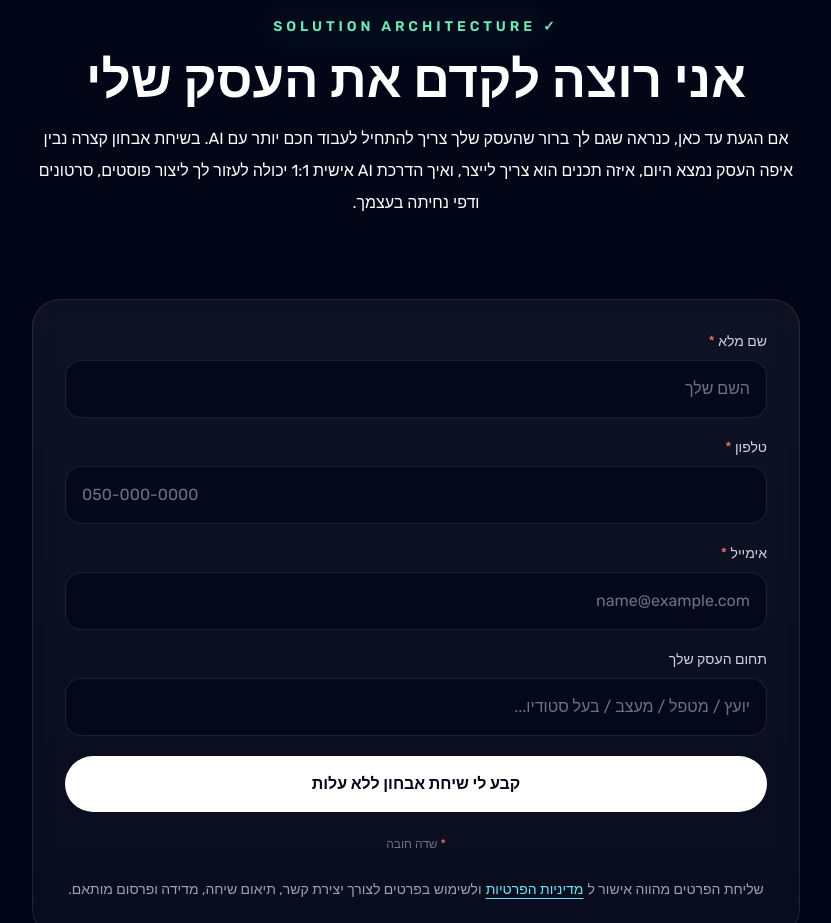
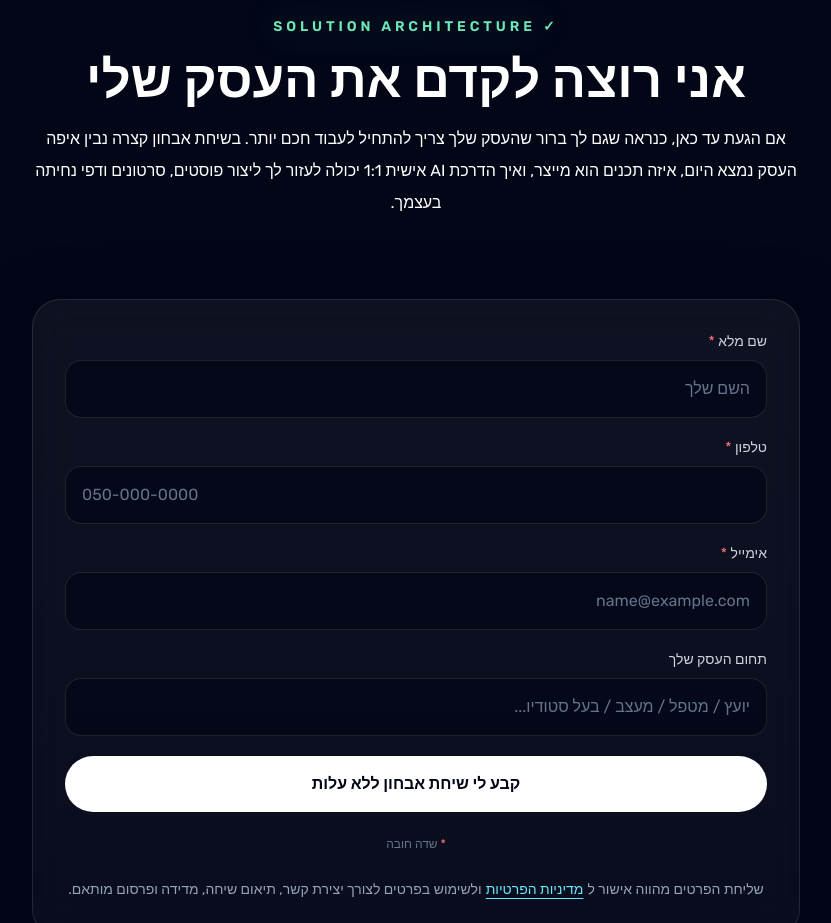
Before and after one commit to MYREMARK/ai, a Next.js app: page / in a window 1280 px wide. Shown: the part 9480-10403 px from the top of the page, without its empty margins (224-1055 px from the left). Built offline with nearby package versions, Linux system fonts and the light colour scheme.

Commit message:
Update landing page copy for AI one on one training

```diff
--- a/app/page.tsx
+++ b/app/page.tsx
@@ -700,9 +700,9 @@ useEffect(() => {
           </BigHeading>
           <p className="mt-4 text-base leading-8 text-white">
 
-        אם הגעת עד כאן, כנראה שגם לך ברור שהעסק שלך צריך להתחיל לעבוד חכם יותר עם AI.
+        אם הגעת עד כאן, כנראה שגם לך ברור שהעסק שלך צריך להתחיל לעבוד חכם יותר.
 
-בשיחת אבחון קצרה נבין איפה העסק נמצא היום, איזה תכנים הוא צריך לייצר, ואיך הדרכת AI אישית 1:1 יכולה לעזור לך ליצור פוסטים, סרטונים ודפי נחיתה בעצמך.
+בשיחת אבחון קצרה נבין איפה העסק נמצא היום, איזה תכנים הוא מייצר, ואיך הדרכת AI אישית 1:1 יכולה לעזור לך ליצור פוסטים, סרטונים ודפי נחיתה בעצמך.
 
           </p>
         </div>
```
